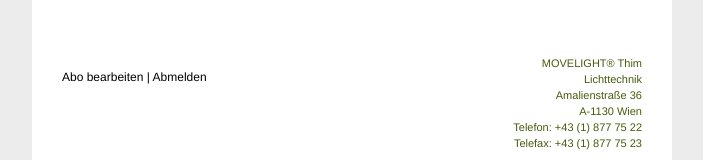
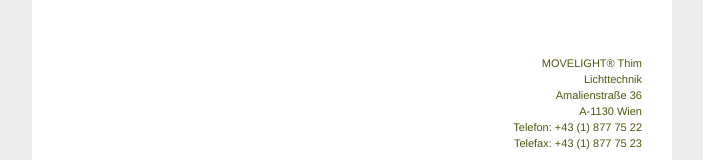
Before and after one commit to kirnberger2011/ems_test, a plain HTML site: page 01/index.html in a window 1280 px wide. Shown: the part 599-759 px from the top of the page, without its empty margins (288-991 px from the left). Drawn offline with Linux system fonts and the light colour scheme.

Commit message:
first test

```diff
--- a/01/index.html
+++ b/01/index.html
@@ -368,7 +368,6 @@
             <td class="w30" width="30"></td>
             <td class="w580" width="360" valign="top">
             <span class="hide"><p id="permission-reminder" align="left" class="footer-content-left"></p></span>
-            <p align="left" class="footer-content-left"><preferences lang="de">Abo bearbeiten</preferences> | <unsubscribe>Abmelden</unsubscribe></p>
             </td>
             <td class="hide w0" width="60"></td>
             <td class="hide w0" width="160" valign="top">
```
